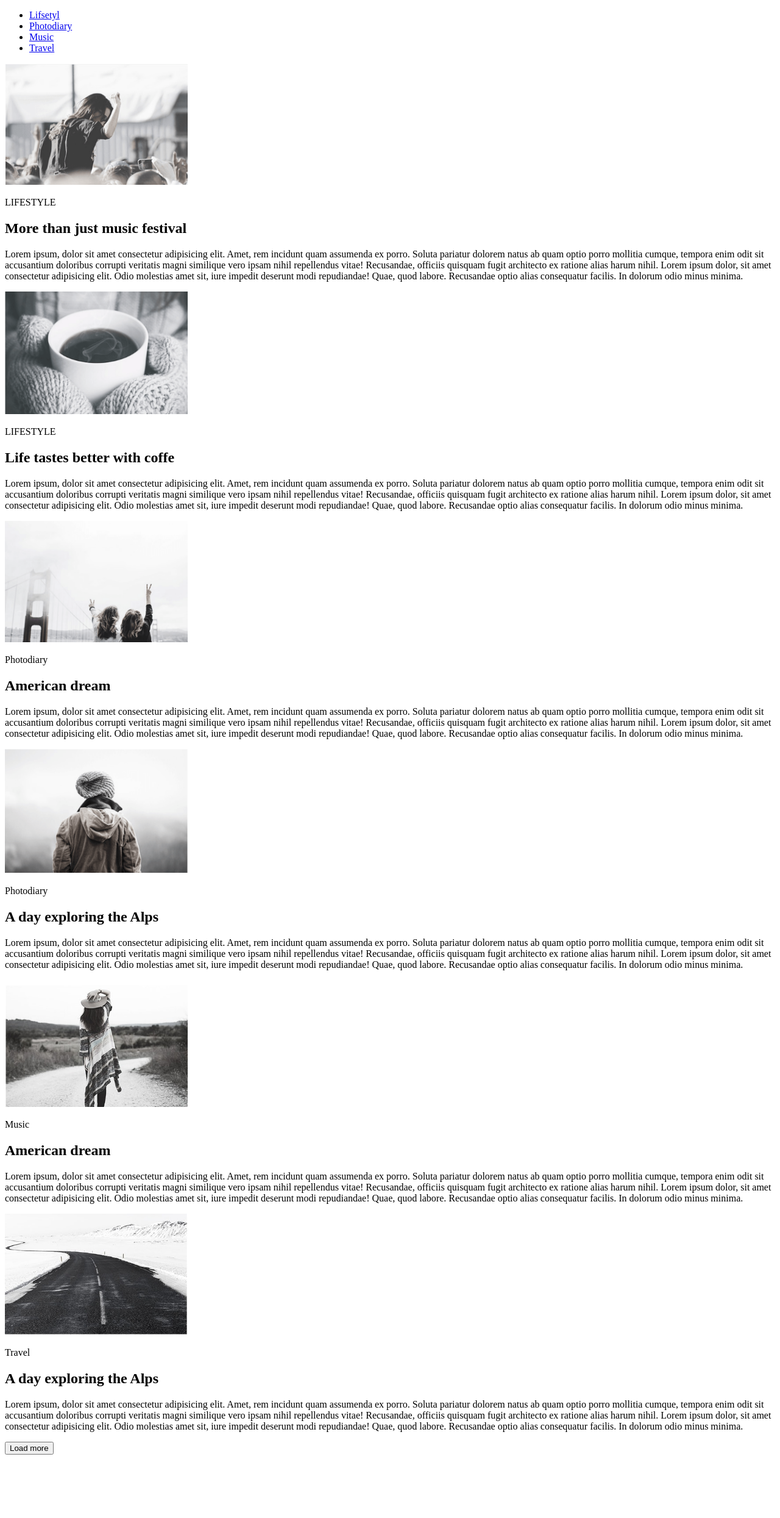
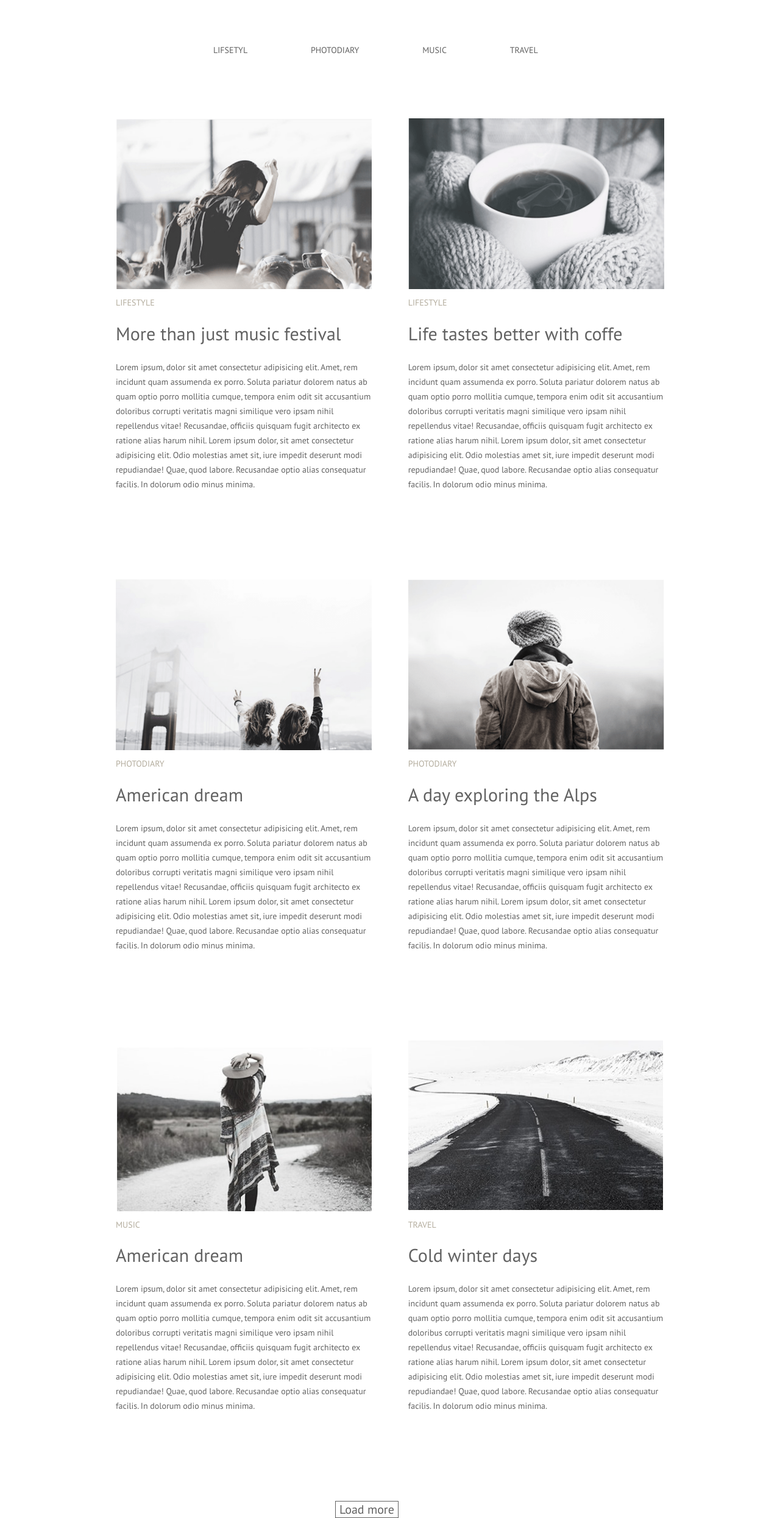
Before and after one commit to RomanDem/Home-work-1, a plain HTML site: page index.html in a window 1280 px wide. Shown: the whole page at 61% size. Before the commit the page ends 2393 px from the top, so only its background shows below. Drawn offline with Linux system fonts and the light colour scheme.

Commit message:
css finishing

```diff
--- /dev/null
+++ b/css/styles.css
@@ -0,0 +1,139 @@
+html {
+    box-sizing: border-box;
+}
+
+*,
+*::before,
+*::after {
+    box-sizing: inherit;
+}
+
+img {
+    display: block;
+    font-size: 100%;
+    line-height: auto;
+
+}
+
+.container {
+    width: 900px;
+    margin: 0 auto;
+}
+
+
+
+
+body {
+    font-family: 'PT Sans', sans-serif, Arial;
+    color: #626262;
+    font-size: 14px;
+    line-height: 24px;
+}
+
+/*   чому має бути display: inline-block; вкладений в .main-menu-item, і  не працюєв  .main-menu-item a */
+nav .main-menu-item {
+    list-style: none;
+    display: inline-block;
+    margin: 0;
+    padding: 0;
+
+}
+
+.main-menu-item:first-child {
+    margin-left: 160px;
+}
+
+.main-menu-item:last-child {
+    margin-right: 160px;
+}
+
+.main-menu-item:not(last-child),
+.main-menu-item:not(first-child) {
+    margin-right: 100px;
+}
+
+ul.main-menu {
+    margin: 0;
+    padding: 70px 0px 100px 0px;
+}
+
+
+
+
+
+.main-menu-item a {
+    list-style: none;
+    text-transform: uppercase;
+    text-decoration: none;
+    line-height: 24px;
+    color: #626262;
+}
+
+.main-menu-item a:hover,
+.main-menu-item a:focus {
+    color: red;
+}
+
+
+
+section article {
+    display: inline-block;
+    margin: 0;
+    padding: 0;
+}
+
+div.content {
+    display: inline-block;
+    width: 420px;
+    margin: 0 56px 130px 0;
+
+
+}
+
+div.content:nth-child(2n) {
+    margin: 0 0 130px 0;
+}
+
+
+div.content:nth-last-child(-n+3) {
+    margin: 0 56 60px 0;
+}
+
+
+
+div img+p {
+    color: #b4ad9e;
+    line-height: 16px;
+    text-transform: uppercase;
+}
+
+h2 {
+    font-size: 30px;
+    line-height: 36px;
+    color: rgb(98, 98, 98);
+    font-weight: normal
+}
+
+
+
+
+
+}
+
+.download-button {
+
+    margin: 0;
+    padding: 24px 34px;
+}
+
+button {
+    font-family: 'PT Sans', sans-serif, Arial;
+    color: #626262;
+    font-size: 20px;
+    line-height: 24px;
+    background: 0;
+    border: solid;
+    border-width: 1px;
+    text-align: center;
+    margin: 0 0 0 360px;
+}
--- a/index.html
+++ b/index.html
@@ -6,11 +6,15 @@
     <meta name="viewport" content="width=device-width, initial-scale=1.0">
     <meta http-equiv="X-UA-Compatible" content="ie=edge">
     <title>Hom work 1</title>
+    <link rel="stylesheet" href="css/normalize.css">
+    <!--PT Sans Closest Google Font to Myriad Pro  -->
+    <link href="https://fonts.googleapis.com/css?family=PT+Sans:400,700&display=swap" rel="stylesheet">
+    <link rel="stylesheet" href="css/styles.css">
 </head>
 
-<body>
+<body class="container">
     <header>
-        <nav class="main-nav">
+        <nav class="main-nav ">
             <ul class="main-menu">
                 <li class="main-menu-item"> <a href="#Lifsetyl">Lifsetyl</a></li>
                 <li class="main-menu-item"> <a href="#Photodiary">Photodiary</a></li>
@@ -19,12 +23,12 @@
             </ul>
         </nav>
     </header>
-    <main class="main-content">
-        <section class="fest page">
-            <article id="Lifestyle" class="content">
-                <div class="content-lifestyle">
+    <main class="main-content ">
+        <section class="fest page  ">
+            <article id="Lifestyle">
+                <div class="content">
                     <div>
-                        <img src="img/Untitled1.png" alt="Foto from music festival" width="300">
+                        <img src="img/Untitled1.png" alt="Foto from music festival" width="420px" height="280px">
                         <p>LIFESTYLE</p>
                     </div>
                     <h2>More than just music festival</h2>
@@ -36,9 +40,9 @@
                         repudiandae! Quae, quod labore. Recusandae optio alias consequatur facilis. In dolorum odio
                         minus minima.</p>
                 </div>
-                <div class="content-lifestyle-two">
+                <div class="content">
                     <div>
-                        <img src="img/Untitled2.png" alt="Foto of coffee cup" width="300">
+                        <img src="img/Untitled2.png" alt="Foto of coffee cup" width="420" height="280">
                         <p>LIFESTYLE</p>
                     </div>
                     <h2>Life tastes better with coffe</h2>
@@ -51,10 +55,10 @@
                         minus minima.</p>
                 </div>
             </article>
-            <article id="Photodiary" class="content">
-                <div class="content-photodiary-one">
+            <article id="Photodiary">
+                <div class="content">
                     <div>
-                        <img src="img/Untitled3.png" alt="Foto of Golden Gateі and two girls" width="300">
+                        <img src="img/Untitled3.png" alt="Foto of Golden Gateі and two girls" width="420" height="280">
                         <p>Photodiary</p>
                     </div>
                     <h2>American dream</h2>
@@ -66,9 +70,9 @@
                         repudiandae! Quae, quod labore. Recusandae optio alias consequatur facilis. In dolorum odio
                         minus minima.</p>
                 </div>
-                <div class="content-Photodiary-two">
+                <div class="content">
                     <div>
-                        <img src="img/Untitled4.png" alt="Foto of Lonely girl" width="300">
+                        <img src="img/Untitled4.png" alt="Foto of Lonely girl" width="420" height="280">
                         <p>Photodiary</p>
                     </div>
                     <h2>A day exploring the Alps</h2>
@@ -81,10 +85,10 @@
                         minus minima.</p>
                 </div>
             </article>
-            <article id="Music" class="content">
-                <div class="content-music">
+            <article id="Music Travel">
+                <div class="content">
                     <div>
-                        <img src="img/Untitled5.png" alt="Foto of girl" width="300">
+                        <img src="img/Untitled5.png" alt="Foto of girl" width="420" height="280">
                         <p>Music</p>
                     </div>
                     <h2>American dream</h2>
@@ -96,32 +100,27 @@
                         repudiandae! Quae, quod labore. Recusandae optio alias consequatur facilis. In dolorum odio
                         minus minima.</p>
                 </div>
-            </article>
-            <article id="Travel" class="content">
-                <div class="content-travel">
+
+                <div class="content">
                     <div>
-                        <img src="img/Untitled6.png" alt="Foto of road" width="300">
+                        <img src="img/Untitled6.png" alt="Foto of road" width="420" height="280">
                         <p>Travel</p>
                     </div>
-                    <h2>A day exploring the Alps</h2>
-                    <p>Lorem ipsum, dolor sit amet consectetur adipisicing elit. Amet, rem incidunt quam
-                        assumenda ex
-                        porro. Soluta pariatur dolorem natus ab quam optio porro mollitia cumque, tempora enim
-                        odit sit
-                        accusantium doloribus corrupti veritatis magni similique vero ipsam nihil repellendus
-                        vitae!
-                        Recusandae, officiis quisquam fugit architecto ex ratione alias harum nihil. Lorem ipsum
-                        dolor,
-                        sit amet consectetur adipisicing elit. Odio molestias amet sit, iure impedit deserunt
-                        modi
-                        repudiandae! Quae, quod labore. Recusandae optio alias consequatur facilis. In dolorum
-                        odio
+                    <h2>Cold winter days</h2>
+                    <p>Lorem ipsum, dolor sit amet consectetur adipisicing elit. Amet, rem incidunt quam assumenda ex
+                        porro. Soluta pariatur dolorem natus ab quam optio porro mollitia cumque, tempora enim odit sit
+                        accusantium doloribus corrupti veritatis magni similique vero ipsam nihil repellendus vitae!
+                        Recusandae, officiis quisquam fugit architecto ex ratione alias harum nihil. Lorem ipsum dolor,
+                        sit amet consectetur adipisicing elit. Odio molestias amet sit, iure impedit deserunt modi
+                        repudiandae! Quae, quod labore. Recusandae optio alias consequatur facilis. In dolorum odio
                         minus minima.</p>
                 </div>
             </article>
 
         </section>
-        <button> Load more</button>
+        <footer class="container">
+            <button class="download-button "> Load more</button>
+        </footer>
     </main>
 </body>
 
```
Also changed, not shown: css/normalize.css (added).
